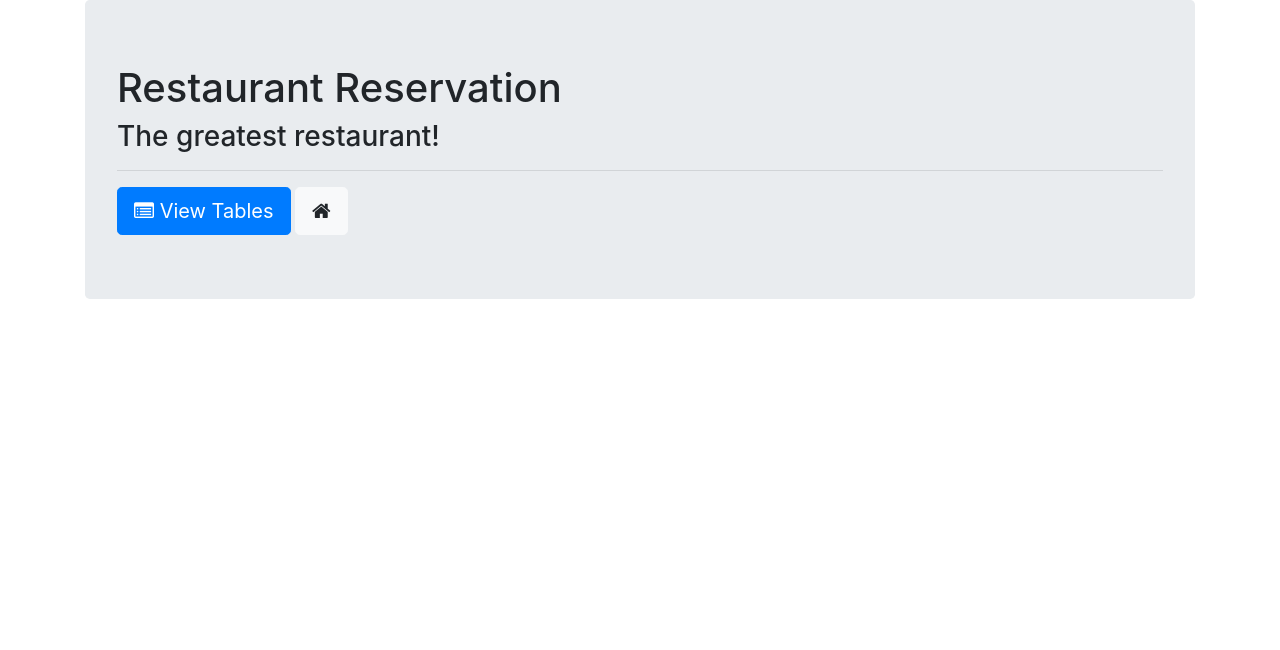
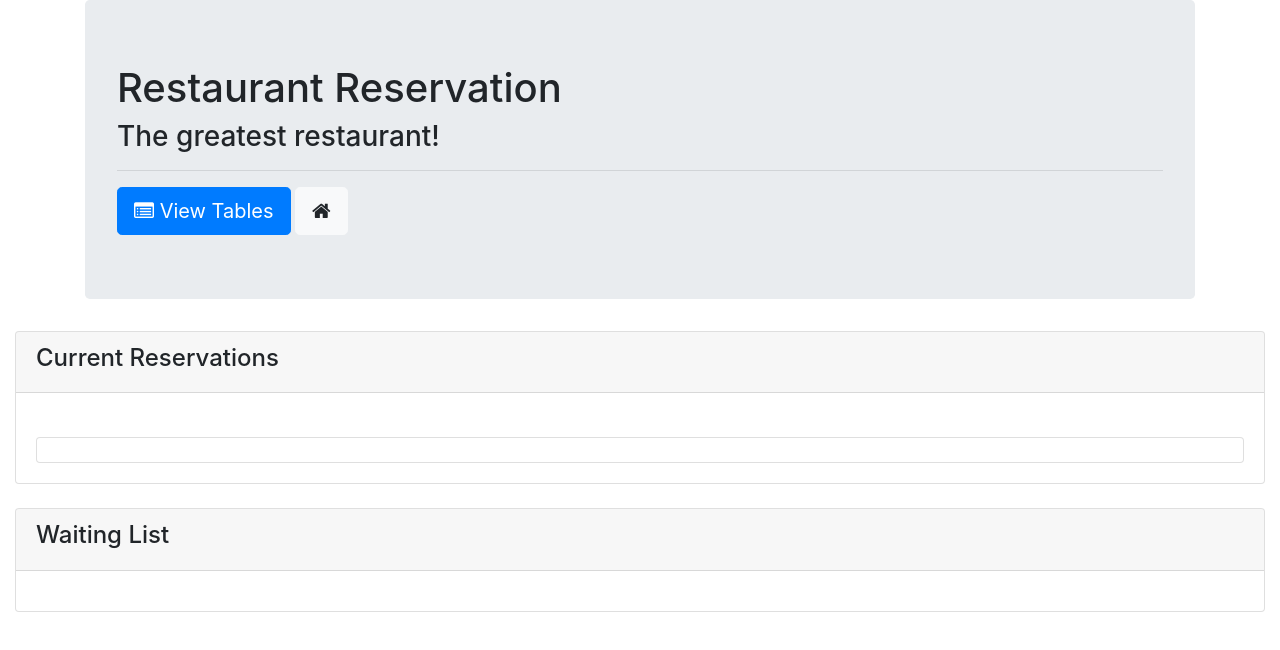
Before and after one commit to iantonik/restaurant_reservation, a website: page reservation.html in a window 1280 px wide. Drawn offline with nearby package versions, Linux system fonts and the light colour scheme.

Commit message:
updates to variables

```diff
--- a/reservation.html
+++ b/reservation.html
@@ -25,5 +25,28 @@
                   </div>
     </div>
 
+    <div class="col-lg-12">
+
+                <!-- Current Tables in Use -->
+                <div class="card">
+                <div class="card-header">
+                    <h4>Current Reservations</h4>
+                </div>
+                <div class="card-body">
+                    <ul id="tableList" class="list-group"><li class="list-group-item mt-4"></li></ul>
+                </div>
+                </div>
+
+                <!-- Waiting List Card -->
+                <div class="card mt-4">
+                <div class="card-header">
+                    <h4>Waiting List</h4>
+                </div>
+                <div class="card-body">
+                    <ul id="waitList" class="list-group"></ul>
+                </div>
+                </div>
+    </div>
+
 </body>
 </html>
```
Also changed, not shown: server.js (+21 -2 lines).
